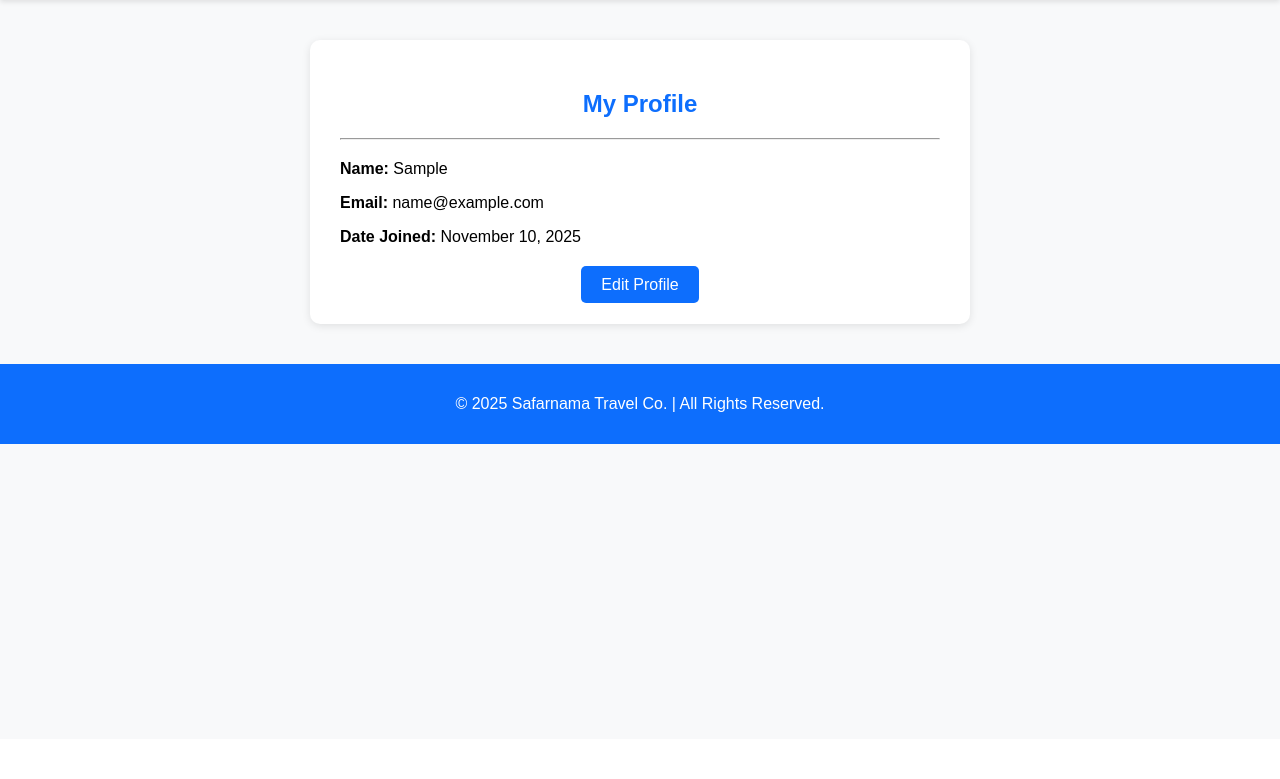
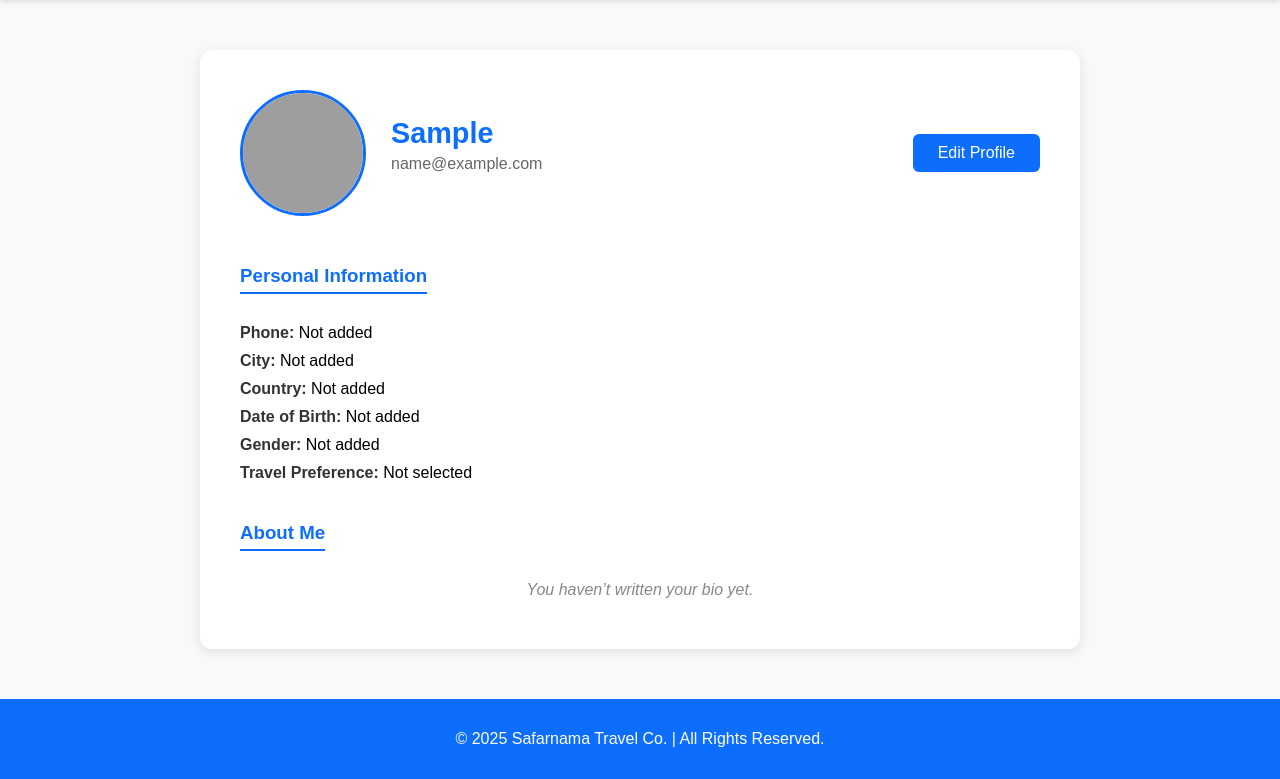
Before and after one commit to singhraj00/django-projects-2025, a Django app: page /user/profile/ in a window 1280 px wide. Shown: the part 61-840 px from the top of the page. Before the commit the page ends 505 px from the top, so only its background shows below. Run offline with Django 5.2, Linux system fonts and the light colour scheme; the visitor is signed in with stand-in values (Sample User, id 1); grey boxes are pictures that could not be loaded.

Commit message:
add-user-auth-fprgot-password

```diff
--- a/apps/user/apps.py
+++ b/apps/user/apps.py
@@ -4,3 +4,6 @@ from django.apps import AppConfig
 class UserConfig(AppConfig):
     default_auto_field = 'django.db.models.BigAutoField'
     name = 'apps.user'
+
+    def ready(self):
+        import apps.user.signals
--- a/apps/user/models.py
+++ b/apps/user/models.py
@@ -41,3 +41,25 @@ class User(AbstractBaseUser, PermissionsMixin):
 
     def __str__(self):
         return self.email
+
+class Profile(models.Model):
+    TRAVEL_CHOICES = [
+        ('solo', 'Solo'),
+        ('family', 'Family'),
+        ('adventure', 'Adventure'),
+        ('luxury', 'Luxury'),
+        ('budget', 'Budget'),
+    ]
+
+    user = models.OneToOneField(User, on_delete=models.CASCADE)
+    phone = models.CharField(max_length=15, blank=True)
+    city = models.CharField(max_length=100, blank=True)
+    country = models.CharField(max_length=100, blank=True)
+    date_of_birth = models.DateField(null=True, blank=True)
+    gender = models.CharField(max_length=10, blank=True)
+    travel_preference = models.CharField(max_length=20, choices=TRAVEL_CHOICES, blank=True)
+    bio = models.TextField(blank=True)
+    profile_pic = models.ImageField(upload_to='profile_pics/', default='default.png')
+
+    def __str__(self):
+        return self.user.username
--- /dev/null
+++ b/apps/user/signals.py
@@ -0,0 +1,13 @@
+from django.db.models.signals import post_save
+from django.dispatch import receiver
+from django.contrib.auth import get_user_model
+from .models import Profile
+
+User = get_user_model()
+
+@receiver(post_save, sender=User)
+def create_or_update_user_profile(sender, instance, created, **kwargs):
+    if created:
+        Profile.objects.create(user=instance)
+    else:
+        instance.profile.save()
--- a/apps/user/templates/user/profile.html
+++ b/apps/user/templates/user/profile.html
@@ -1,18 +1,139 @@
 {% extends 'tours/base.html' %}
-
-{% block title %}My Profile{% endblock %}
+{% block title %}My Profile | Safarnama{% endblock %}
 
 {% block content %}
-<div class="profile-container" style="max-width: 600px; margin: 40px auto; background: white; padding: 30px; border-radius: 10px; box-shadow: 0 2px 8px rgba(0,0,0,0.1);">
-    <h2 style="text-align:center; color:#0d6efd;">My Profile</h2>
-    <hr>
-    <div style="margin-top:20px;">
-        <p><strong>Name:</strong> {{ user.first_name |default:user.first_name }}</p>
-        <p><strong>Email:</strong> {{ user.email }}</p>
-        <p><strong>Date Joined:</strong> {{ user.date_joined|date:"F j, Y" }}</p>
+<style>
+  .profile-container {
+    max-width: 800px;
+    margin: 50px auto;
+    background: white;
+    padding: 40px;
+    border-radius: 12px;
+    box-shadow: 0 3px 12px rgba(0,0,0,0.1);
+  }
+
+  .profile-header {
+    display: flex;
+    align-items: center;
+    justify-content: space-between;
+    flex-wrap: wrap;
+  }
+
+  .profile-info {
+    display: flex;
+    align-items: center;
+  }
+
+  .profile-info img {
+    width: 120px;
+    height: 120px;
+    border-radius: 50%;
+    object-fit: cover;
+    border: 3px solid #0d6efd;
+    margin-right: 25px;
+  }
+
+  .profile-info h2 {
+    margin: 0;
+    color: #0d6efd;
+    font-size: 1.8rem;
+  }
+
+  .profile-info p {
+    color: #666;
+    margin-top: 5px;
+  }
+
+  .edit-btn {
+    background: #0d6efd;
+    color: white;
+    padding: 10px 25px;
+    border: none;
+    border-radius: 6px;
+    font-size: 1rem;
+    text-decoration: none;
+    transition: background 0.3s ease;
+  }
+
+  .edit-btn:hover {
+    background: #0b5ed7;
+  }
+
+  .profile-details {
+    margin-top: 30px;
+  }
+
+  .profile-details h3 {
+    color: #0d6efd;
+    border-bottom: 2px solid #0d6efd;
+    display: inline-block;
+    padding-bottom: 5px;
+    margin-bottom: 20px;
+  }
+
+  .profile-details p {
+    font-size: 1rem;
+    margin: 10px 0;
+  }
+
+  .profile-details strong {
+    color: #333;
+  }
+
+  .no-info {
+    text-align: center;
+    color: #888;
+    margin-top: 30px;
+    font-style: italic;
+  }
+</style>
+
+<div class="profile-container">
+  <div class="profile-header">
+    <div class="profile-info">
+      {% if user.profile.profile_pic %}
+        <img src="{{ user.profile.profile_pic.url }}" alt="Profile Picture">
+      {% else %}
+        <img src="{{ STATIC_URL }}images/default.png" alt="Profile Picture">
+      {% endif %}
+
+      <div>
+        <h2>{{ user.first_name|default:user.first_name }}</h2>
+        <p>{{ user.email }}</p>
+      </div>
     </div>
-    <div style="text-align:center; margin-top:30px;">
-        <a href="#" style="background:#0d6efd; color:white; padding:10px 20px; border-radius:5px; text-decoration:none;">Edit Profile</a>
-    </div>
+
+    <a href="{% url 'user:edit_profile' %}" class="edit-btn">Edit Profile</a>
+  </div>
+
+  <div class="profile-details">
+    <h3>Personal Information</h3>
+    <p><strong>Phone:</strong> {{ user.profile.phone|default:"Not added" }}</p>
+    <p><strong>City:</strong> {{ user.profile.city|default:"Not added" }}</p>
+    <p><strong>Country:</strong> {{ user.profile.country|default:"Not added" }}</p>
+    <p><strong>Date of Birth:</strong>
+      {% if user.profile.date_of_birth %}
+        {{ user.profile.date_of_birth|date:"F j, Y" }}
+      {% else %}
+        Not added
+      {% endif %}
+    </p>
+    <p><strong>Gender:</strong>
+      {% if user.profile.gender == 'Male' %} Male
+      {% elif user.profile.gender == 'Female' %} Female
+      {% elif user.profile.gender == 'Other' %} Other
+      {% else %} Not added
+      {% endif %}
+    </p>
+
+    <p><strong>Travel Preference:</strong> {{ user.profile.travel_preference|default:"Not selected" }}</p>
+
+    <h3 style="margin-top:30px;">About Me</h3>
+    {% if user.profile.bio %}
+      <p>{{ user.profile.bio }}</p>
+    {% else %}
+      <p class="no-info">You haven’t written your bio yet.</p>
+    {% endif %}
+  </div>
 </div>
 {% endblock %}
--- a/apps/user/urls.py
+++ b/apps/user/urls.py
@@ -6,7 +6,11 @@ app_name = 'user'
 urlpatterns = [
     path('login/', views.login_view, name='login'),
     path('register/', views.register_view, name='register'),
+    path('forgot-password/', views.forgot_password_view, name='forgot_password'),
+    path('verify-otp/', views.verify_otp_view, name='verify_otp'),
+    path('reset-password/', views.reset_password_view, name='reset_password'),
     path('profile/', views.profile_view, name='profile'),
+    path('edit-profile/', views.edit_profile_view, name='edit_profile'),
     path('change-password/', views.change_password_view, name='change_password'),
     path('logout/', views.logout_view, name='logout'),
 ]
--- a/apps/user/views.py
+++ b/apps/user/views.py
@@ -3,6 +3,12 @@ from django.contrib.auth import get_user_model, authenticate, login, logout
 from django.contrib import messages
 from django.contrib.auth.decorators import login_required
 from django.contrib.auth import update_session_auth_hash
+from django.core.mail import send_mail
+from django.conf import settings
+import random
+import datetime
+from django.utils import timezone
+from .form import ProfileForm
 
 User = get_user_model()
 
@@ -83,6 +89,117 @@ def change_password_view(request):
     return render(request, 'user/change_password.html')
 
 
+
+
+def forgot_password_view(request):
+    if request.method == 'POST':
+        email = request.POST.get('email')
+        User = get_user_model()
+
+        try:
+            user = User.objects.get(email=email)
+        except User.DoesNotExist:
+            messages.error(request, 'No account found with that email.')
+            return redirect('user:forgot_password')
+
+        now = timezone.now()
+
+        # ===== Rate-limit check =====
+        attempts = request.session.get('otp_attempts', 0)
+        first_attempt_time = request.session.get('first_attempt_time')
+
+        if first_attempt_time:
+            first_attempt_time = datetime.datetime.fromisoformat(first_attempt_time)
+            diff = (now - first_attempt_time).seconds
+            if diff > 600:  # reset every 10 minutes
+                attempts = 0
+                request.session['first_attempt_time'] = now.isoformat()
+        else:
+            request.session['first_attempt_time'] = now.isoformat()
+
+        if attempts >= 3:
+            messages.error(request, 'Too many OTP requests. Try again after 10 minutes.')
+            return redirect('user:forgot_password')
+
+        request.session['otp_attempts'] = attempts + 1
+
+        # ===== OTP re-use window (1 minute) =====
+        last_otp_time = request.session.get('otp_generated_time')
+        if last_otp_time:
+            last_otp_time = datetime.datetime.fromisoformat(last_otp_time)
+            if (now - last_otp_time).seconds < 60:
+                messages.info(request, 'OTP already sent! Please check your email.')
+                return redirect('user:verify_otp')
+
+        # ===== Generate new OTP =====
+        otp = random.randint(100000, 999999)
+        request.session['reset_email'] = email
+        request.session['reset_otp'] = str(otp)
+        request.session['otp_generated_time'] = now.isoformat()
+
+        send_mail(
+            'Your Safarnama Password Reset OTP',
+            f'Your OTP code is: {otp}\n\nValid for 5 minutes.',
+            settings.DEFAULT_FROM_EMAIL,
+            [email],
+            fail_silently=False,
+        )
+
+        messages.success(request, 'OTP sent to your email address.')
+        return redirect('user:verify_otp')
+
+    return render(request, 'user/forgot_password.html')
+
+
+
+# 2️⃣ Step 2 – Verify OTP
+def verify_otp_view(request):
+    if request.method == 'POST':
+        user_otp = request.POST.get('otp')
+        session_otp = request.session.get('reset_otp')
+
+        if user_otp == session_otp:
+            messages.success(request, 'OTP verified successfully!')
+            return redirect('user:reset_password')
+        else:
+            messages.error(request, 'Invalid OTP. Please try again.')
+
+    return render(request, 'user/verify_otp.html')
+
+
+# 3️⃣ Step 3 – Reset Password
+def reset_password_view(request):
+    if request.method == 'POST':
+        new_password = request.POST.get('new_password')
+        confirm_password = request.POST.get('confirm_password')
+
+        if new_password != confirm_password:
+            messages.error(request, 'Passwords do not match.')
+            return redirect('user:reset_password')
+
+        email = request.session.get('reset_email')
+        from django.contrib.auth import get_user_model
+        User = get_user_model()
+
+        try:
+            user = User.objects.get(email=email)
+            user.set_password(new_password)
+            user.save()
+
+            # Clear session data
+            request.session.pop('reset_email', None)
+            request.session.pop('reset_otp', None)
+
+            messages.success(request, 'Password reset successfully! Please login.')
+            return redirect('user:login')
+        except User.DoesNotExist:
+            messages.error(request, 'Something went wrong.')
+            return redirect('user:forgot_password')
+
+    return render(request, 'user/reset_password.html')
+
+
+
 # 🔹 Logout View
 def logout_view(request):
     logout(request)
@@ -92,3 +209,19 @@ def logout_view(request):
 @login_required
 def profile_view(request):
     return render(request, 'user/profile.html',{'user':request.user})
+
+
+@login_required
+def edit_profile_view(request):
+    profile = request.user.profile
+
+    if request.method == 'POST':
+        form = ProfileForm(request.POST, request.FILES, instance=profile)
+        if form.is_valid():
+            form.save()
+            messages.success(request, "Profile updated successfully!")
+            return redirect('user:profile')
+    else:
+        form = ProfileForm(instance=profile)
+
+    return render(request, 'user/edit_profile.html', {'form': form})
```
Also changed, not shown: apps/user/form.py (added, +11 -0 lines), apps/user/templates/user/edit_profile.html (added, +161 -0 lines), apps/user/templates/user/forgot_password.html (added, +32 -0 lines), apps/user/templates/user/login.html (+16 -0 lines), apps/user/templates/user/register.html (+12 -0 lines), apps/user/templates/user/reset_password.html (added, +37 -0 lines), apps/user/templates/user/verify_otp.html (added, +39 -0 lines), safarnama/settings.py (+17 -0 lines), apps/user/migrations/0002_profile.py (added).
